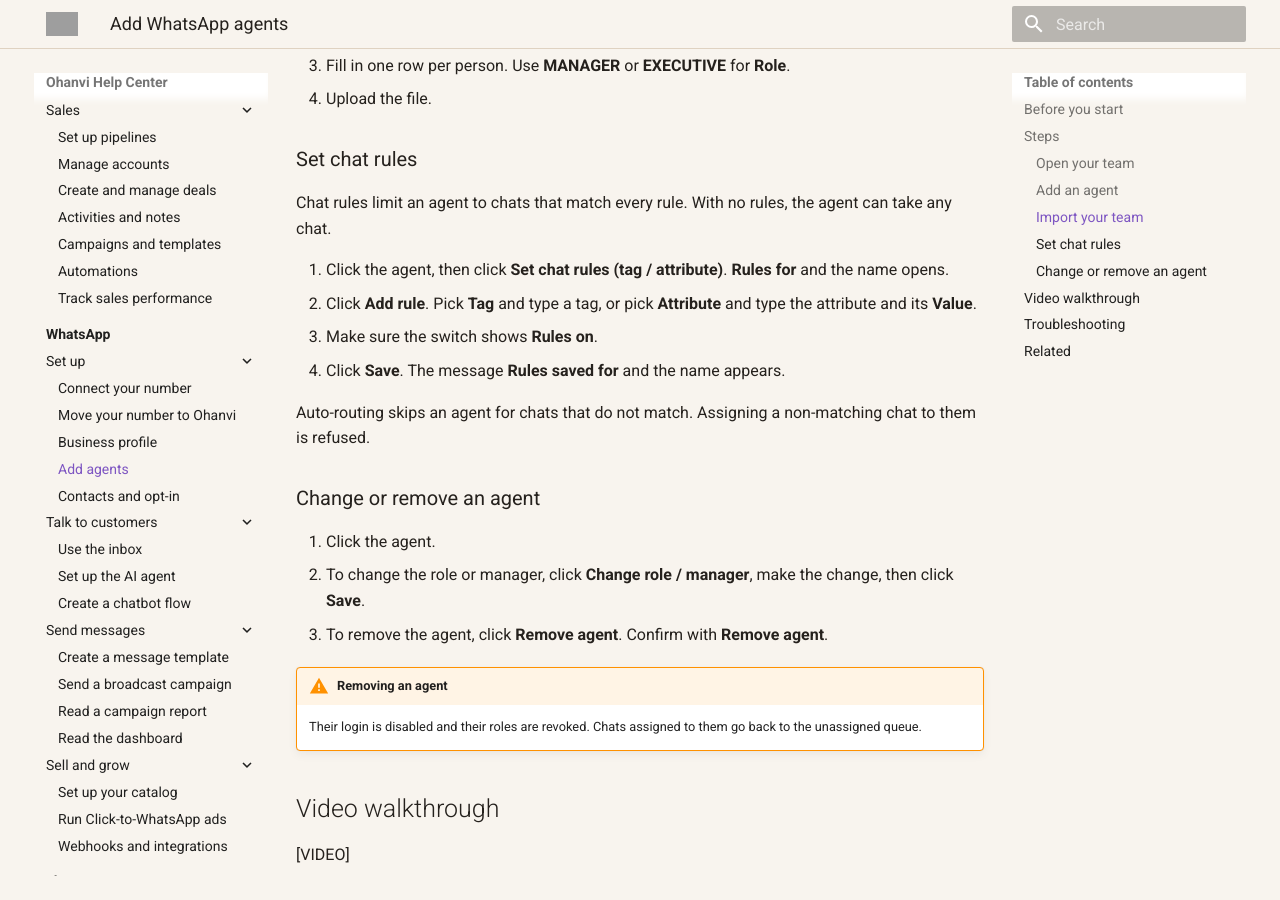
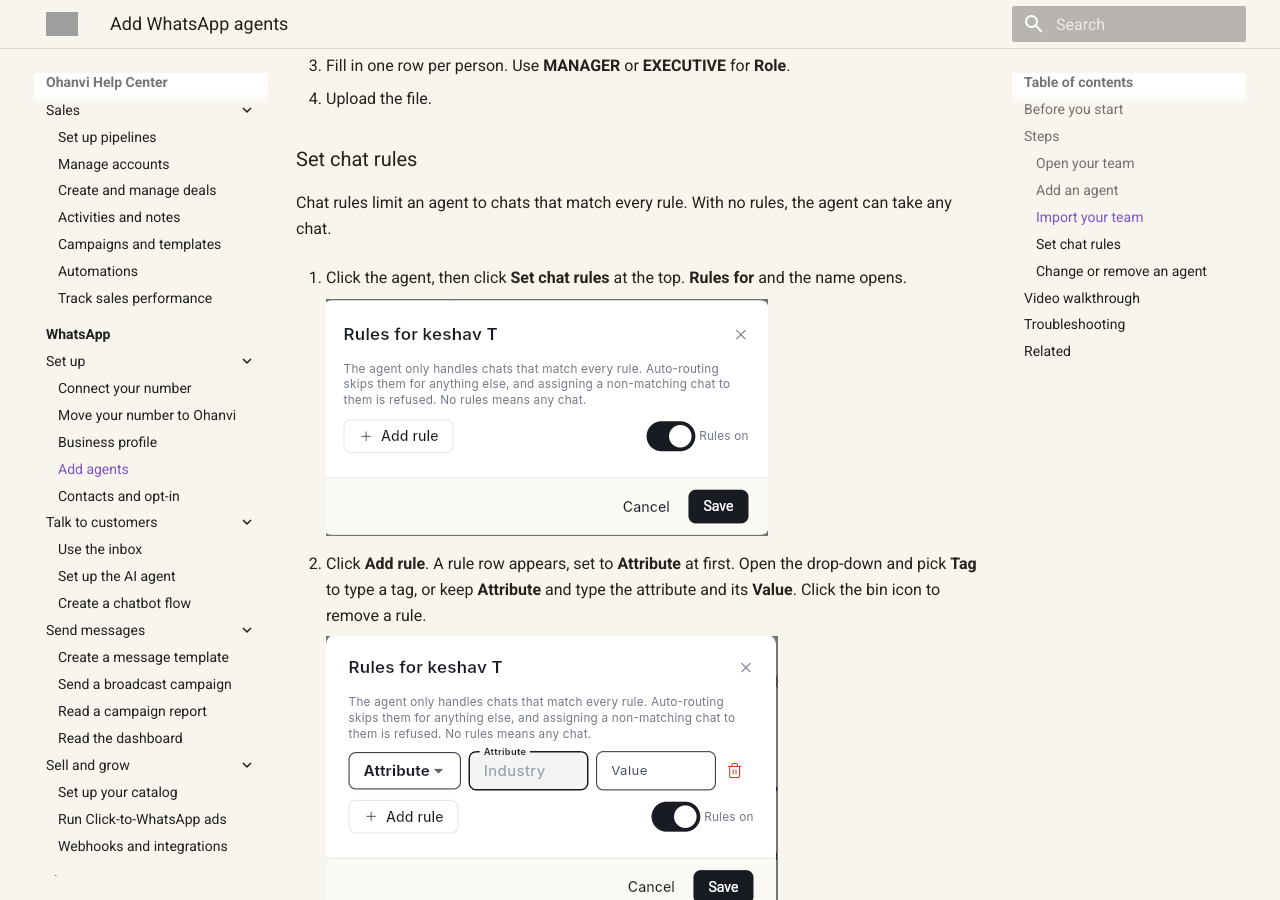
Before and after one commit to Ohanvi/ohanvi.github.io, an MkDocs documentation site: the page built from docs/whatsapp/add-whatsapp-agents.md, in a window 1280 px wide and 900 px high, scrolled down 2387 px. Built offline with MkDocs 1.6.1 and Material for MkDocs 9.7.7, drawn with Linux system fonts in a browser that asks for light colours; some of the changed text lies outside the part shown; grey boxes are pictures that could not be loaded.

Commit message:
docs(whatsapp): Set chat rules label and the rule row
The button reads Set chat rules. A new rule starts as Attribute; pick
Tag from the drop-down. 2 shots.

Co-Authored-By: Claude Opus 5.5 (1M context) <noreply@anthropic.com>

```diff
--- a/docs/whatsapp/add-whatsapp-agents.md
+++ b/docs/whatsapp/add-whatsapp-agents.md
@@ -57,8 +57,14 @@ To let someone set their own password instead, click **Invite via Link**. See [I
 
 Chat rules limit an agent to chats that match every rule. With no rules, the agent can take any chat.
 
-1. Click the agent, then click **Set chat rules (tag / attribute)**. **Rules for** and the name opens.
-2. Click **Add rule**. Pick **Tag** and type a tag, or pick **Attribute** and type the attribute and its **Value**.
+1. Click the agent, then click **Set chat rules** at the top. **Rules for** and the name opens.
+
+    ![Rules for window with Add rule, the Rules on switch, Cancel and Save](../assets/screenshots/whatsapp-agents-3-rules.png)
+
+2. Click **Add rule**. A rule row appears, set to **Attribute** at first. Open the drop-down and pick **Tag** to type a tag, or keep **Attribute** and type the attribute and its **Value**. Click the bin icon to remove a rule.
+
+    ![A new rule row with the Attribute drop-down, the Attribute and Value boxes, and the Rules on switch](../assets/screenshots/whatsapp-agents-4-rule-row.png)
+
 3. Make sure the switch shows **Rules on**.
 4. Click **Save**. The message **Rules saved for** and the name appears.
 
@@ -96,4 +102,3 @@ Auto-routing skips an agent for chats that do not match. Assigning a non-matchin
 - [Manage team members, roles and permissions](../settings/roles-and-permissions.md)
 
 !!! note "Screenshots to add"
-    - After step 2 of Set chat rules — the **Rules for** dialog with a tag rule.
```
Also changed, not shown: docs/assets/screenshots/whatsapp-agents-3-rules.png (added), docs/assets/screenshots/whatsapp-agents-4-rule-row.png (added).
